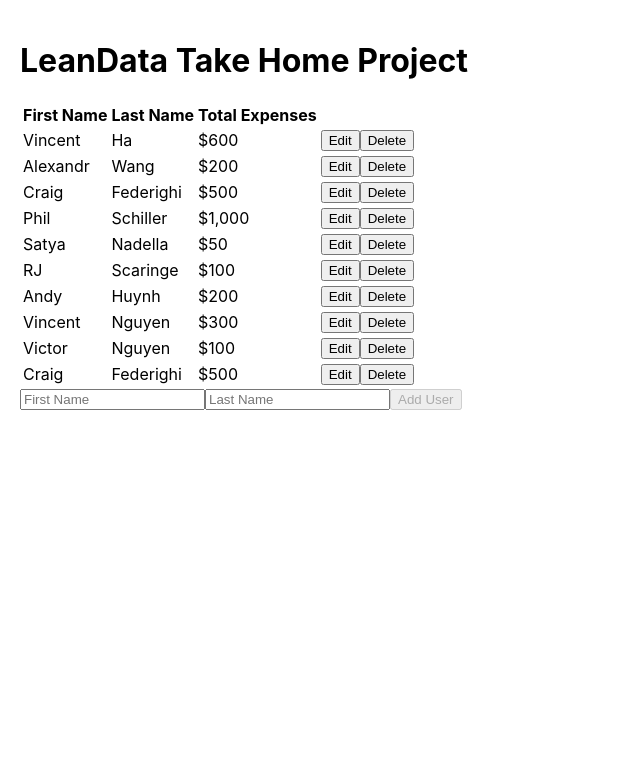
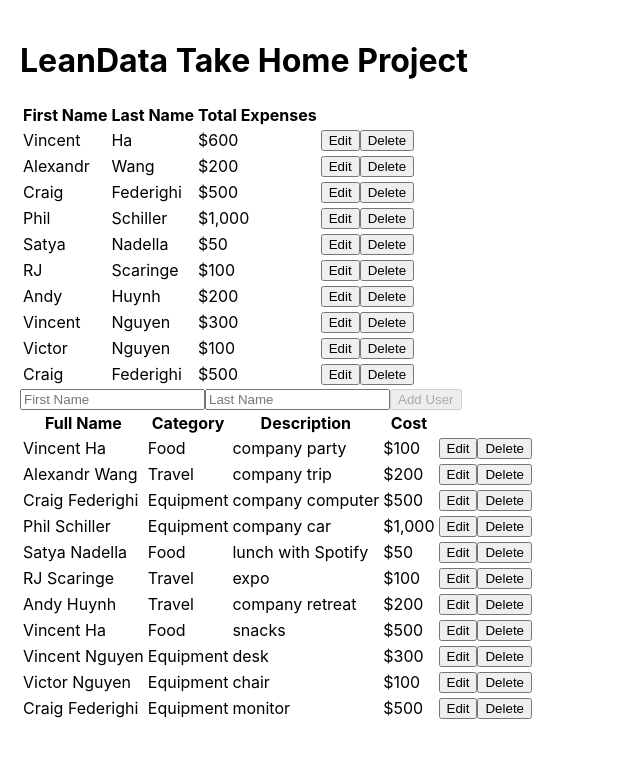
Before and after one commit to vincentqha/leandata-takehome-vha, a React (Create React App) app: page / in a window 1280 px wide. Shown: the top 758 px of the page, without its empty margins (0-640 px from the left). Built offline with nearby package versions, Linux system fonts and the light colour scheme.

Commit message:
add functions to handle edit/delete states of Expenses Table

```diff
--- a/src/App.tsx
+++ b/src/App.tsx
@@ -4,10 +4,15 @@ import UserTable, { UserTableProps } from "./components/UserTable";
 import { CategoryExpense, User } from "./models";
 import { deleteUser } from "./utils/deleteUser";
 import { Api } from "./api";
-import { ExpenseTableItem } from "./components/ExpenseTable";
+import ExpenseTable, {
+  ExpenseTableItem,
+  ExpenseTableProps,
+} from "./components/ExpenseTable";
 import { updateUser } from "./utils/updateUser";
 import AddUserForm from "./components/AddUserForm";
 import { convertExpenseToExpenseTableItem } from "./utils/expenseTableItem";
+import { deleteExpense } from "./utils/deleteExpense";
+import { updateExpense } from "./utils/updateExpense";
 
 function App() {
   const [users, setUsers] = useState<Array<User>>([]);
@@ -69,6 +74,40 @@ function App() {
     setUsers([...users, user]);
   }
 
+  const handleExpenseSave: ExpenseTableProps["onExpenseSave"] = async (
+    expense
+  ) => {
+    const result = await updateExpense({
+      expense,
+      expenses,
+      categoryExpenses,
+      users,
+    });
+
+    if (result) {
+      setExpenses(result.expenses);
+      setCategoryExpenses(result.categoryExpenses);
+      setUsers(result.users);
+    }
+  };
+
+  const handleExpenseDelete: ExpenseTableProps["onExpenseDelete"] = async (
+    id
+  ) => {
+    const result = await deleteExpense({
+      id,
+      expenses,
+      categoryExpenses,
+      users,
+    });
+
+    if (result) {
+      setExpenses(result.expenses);
+      setCategoryExpenses(result.categoryExpenses);
+      setUsers(result.users);
+    }
+  };
+
   return (
     <div className="App">
       <h1>LeanData Take Home Project</h1>
@@ -78,6 +117,12 @@ function App() {
         onUserDelete={handleUserDelete}
       />
       <AddUserForm onSubmit={handleUserSubmit} />
+      <ExpenseTable
+        expenses={expenses}
+        users={users}
+        onExpenseDelete={handleExpenseDelete}
+        onExpenseSave={handleExpenseSave}
+      />
     </div>
   );
 }
```
